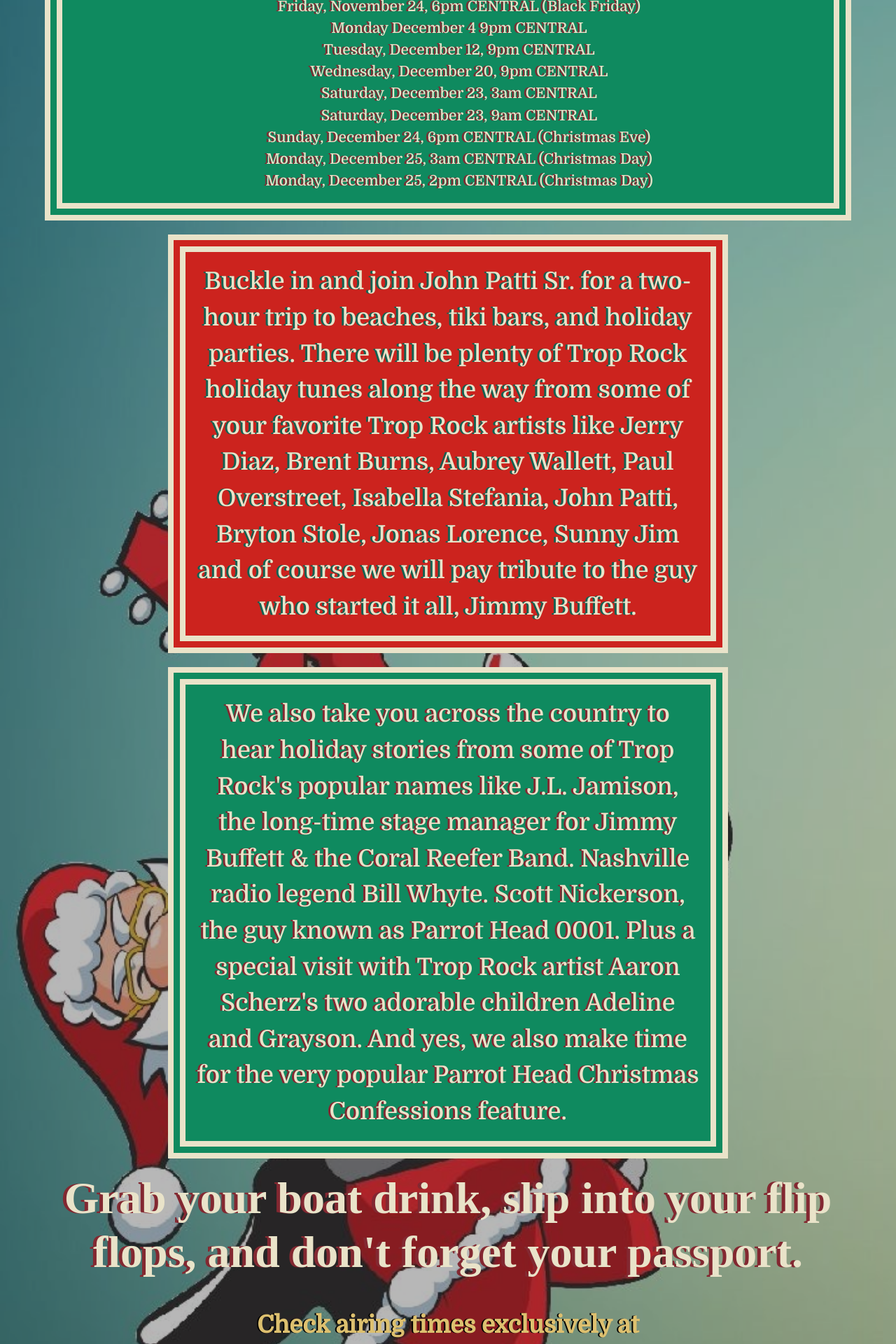
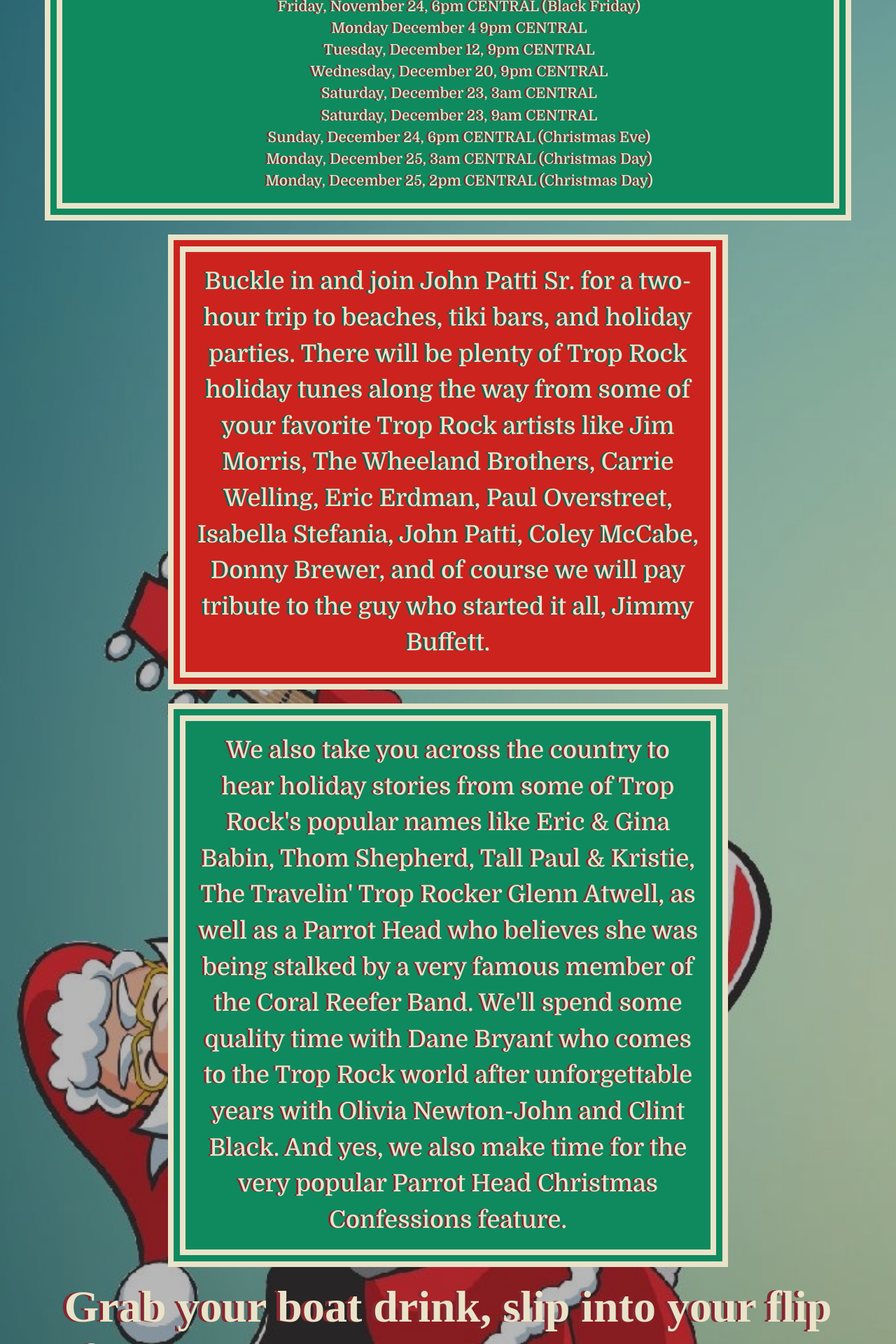
Before and after one commit to snew430/atroprockinchristmas, a React (Create React App) app: page / in a window 1280 px wide. Shown: the part 880-2800 px from the top of the page at 70% size. Built offline with nearby package versions, Linux system fonts and the light colour scheme; a web font is replaced by a local one.

Commit message:
changed for 2024

```diff
--- a/package.json
+++ b/package.json
@@ -7,12 +7,12 @@
     "@testing-library/jest-dom": "^5.16.5",
     "@testing-library/react": "^13.4.0",
     "@testing-library/user-event": "^13.5.0",
-    "bootstrap": "^5.2.2",
+    "bootstrap": "^5.3.2",
     "emailjs-com": "^3.2.0",
     "framer-motion": "^7.6.3",
     "gh-pages": "^4.0.0",
     "react": "^18.2.0",
-    "react-bootstrap": "^2.5.0",
+    "react-bootstrap": "^2.9.1",
     "react-dom": "^18.2.0",
     "react-icons": "^4.6.0",
     "react-router-dom": "^6.4.2",
--- a/src/components/Form/index.js
+++ b/src/components/Form/index.js
@@ -38,8 +38,6 @@
 
   const submitHandler = async (event) => {
     event.preventDefault();
-    console.log(formInfo);
-
     //John Pattis
     const response = await emailjs.send(
       'service_9y9c91u',
--- a/src/components/Home/Home.js
+++ b/src/components/Home/Home.js
@@ -20,7 +20,7 @@
           <h3> Merry Christmas everyone! </h3>
 
           <div className="schedule green-card">
-            This Years Schedule
+            2023 Schedule
             <ul>
               <li>Thursday, November 23, 2pm CENTRAL (Thanksgiving Day)</li>
               <li>Friday, November 24, 6pm CENTRAL (Black Friday)</li>
@@ -39,25 +39,27 @@
             Buckle in and join John Patti Sr. for a two-hour trip to beaches,
             tiki bars, and holiday parties. There will be plenty of Trop Rock
             holiday tunes along the way from some of your favorite Trop Rock
-            artists like Jerry Diaz, Brent Burns, Aubrey Wallett, Paul
-            Overstreet, Isabella Stefania, John Patti, Bryton Stole, Jonas
-            Lorence, Sunny Jim and of course we will pay tribute to the guy who
-            started it all, Jimmy Buffett.
+            artists like Jim Morris, The Wheeland Brothers, Carrie Welling, Eric
+            Erdman, Paul Overstreet, Isabella Stefania, John Patti, Coley
+            McCabe, Donny Brewer, and of course we will pay tribute to the guy
+            who started it all, Jimmy Buffett.
           </p>
 
           <p className="info-text green-card">
             We also take you across the country to hear holiday stories from
-            some of Trop Rock's popular names like J.L. Jamison, the long-time
-            stage manager for Jimmy Buffett & the Coral Reefer Band. Nashville
-            radio legend Bill Whyte. Scott Nickerson, the guy known as Parrot
-            Head 0001. Plus a special visit with Trop Rock artist Aaron Scherz's
-            two adorable children Adeline and Grayson. And yes, we also make
-            time for the very popular Parrot Head Christmas Confessions feature.
+            some of Trop Rock's popular names like Eric & Gina Babin, Thom
+            Shepherd, Tall Paul & Kristie, The Travelin' Trop Rocker Glenn
+            Atwell, as well as a Parrot Head who believes she was being stalked
+            by a very famous member of the Coral Reefer Band. We'll spend some
+            quality time with Dane Bryant who comes to the Trop Rock world after
+            unforgettable years with Olivia Newton-John and Clint Black. And
+            yes, we also make time for the very popular Parrot Head Christmas
+            Confessions feature.
           </p>
 
           <h3>
-            Grab your boat drink, slip into your flip flops, and don't forget
-            your passport.
+            Grab your boat drink, slip into your flip flops, and bring your
+            Christmas spirit.
           </h3>
 
           <p className="info-text">
```
Also changed, not shown: 1 other file (tests, documents, lock files or other folders).
